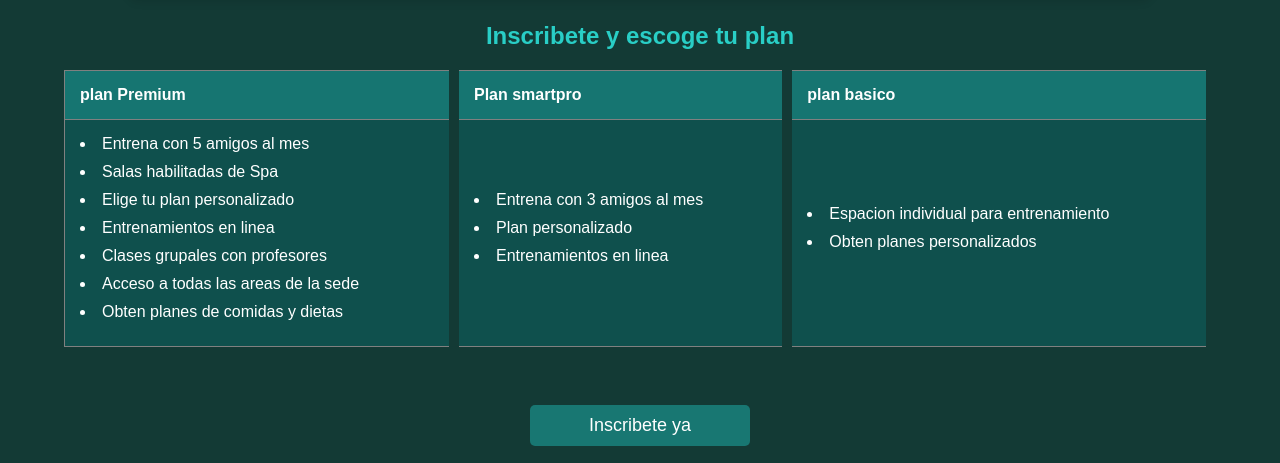
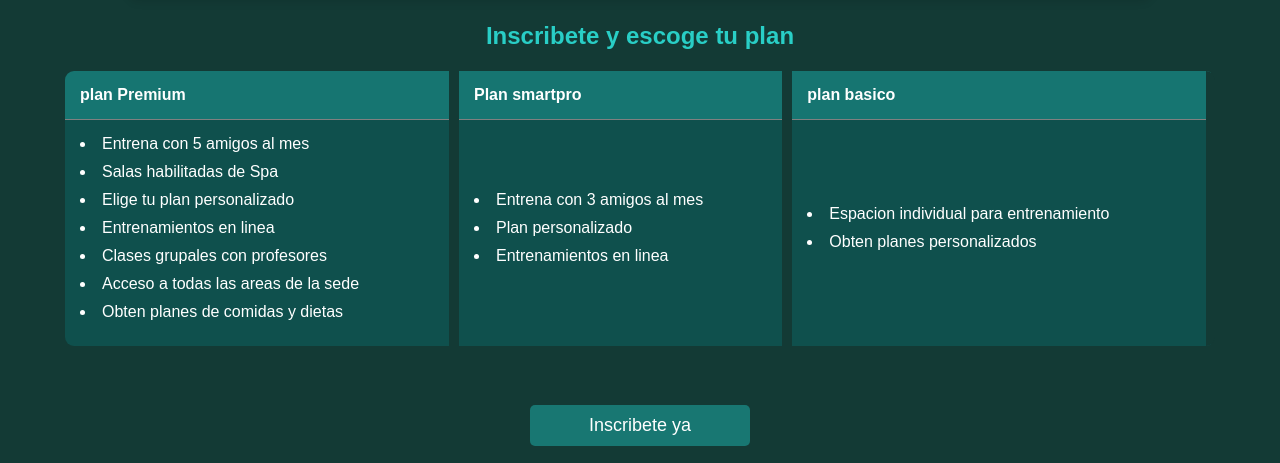
Before and after one commit to santiaguu/GYMTEC2, an Astro site: page / in a window 1280 px wide. Shown: the part 712-1175 px from the top of the page. Built offline with nearby package versions, Linux system fonts and the light colour scheme; Astro itself is replaced by a stand-in of ours.

Commit message:
cambios en la index

```diff
--- a/src/pages/css/index.css
+++ b/src/pages/css/index.css
@@ -20,6 +20,8 @@
     width: 90%;
     margin: 20px auto;
     border-collapse: collapse;
+    border-radius: 10px;
+    overflow: hidden;
 }
 
 th, td {
```
